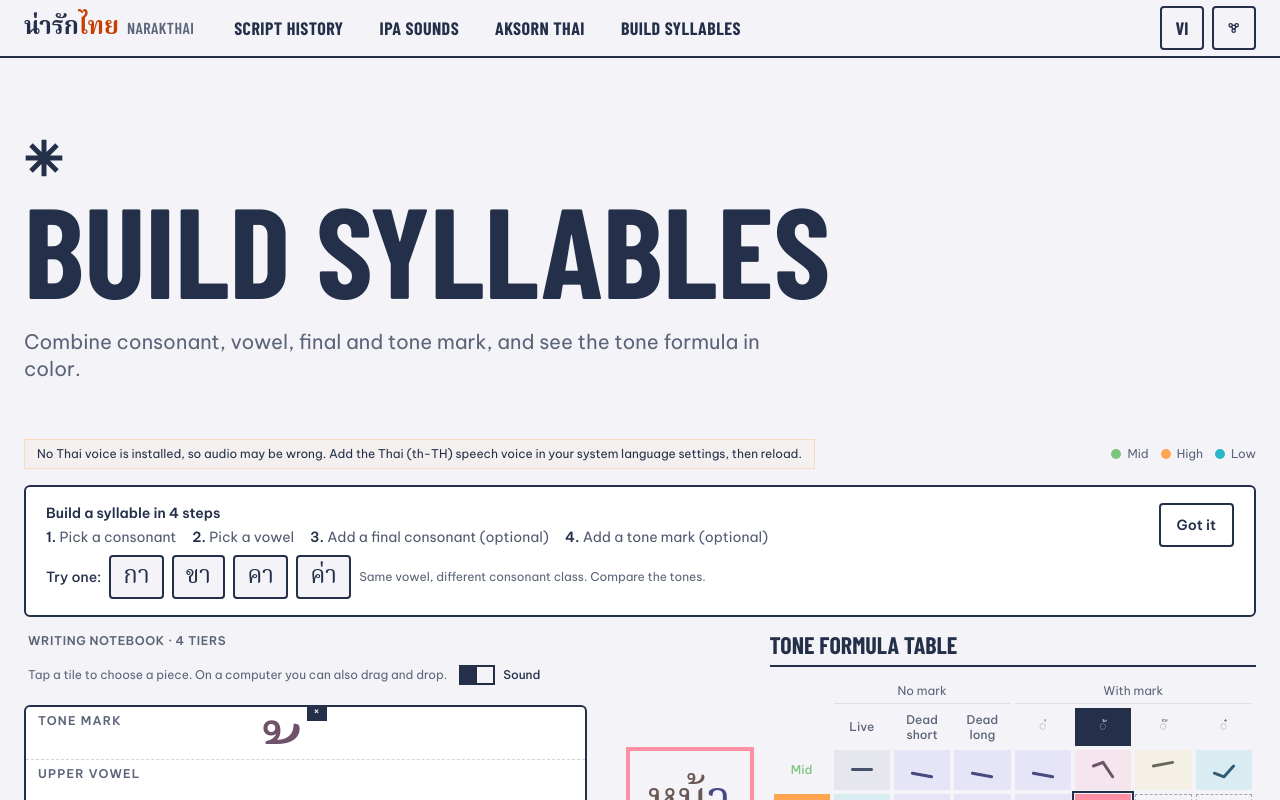
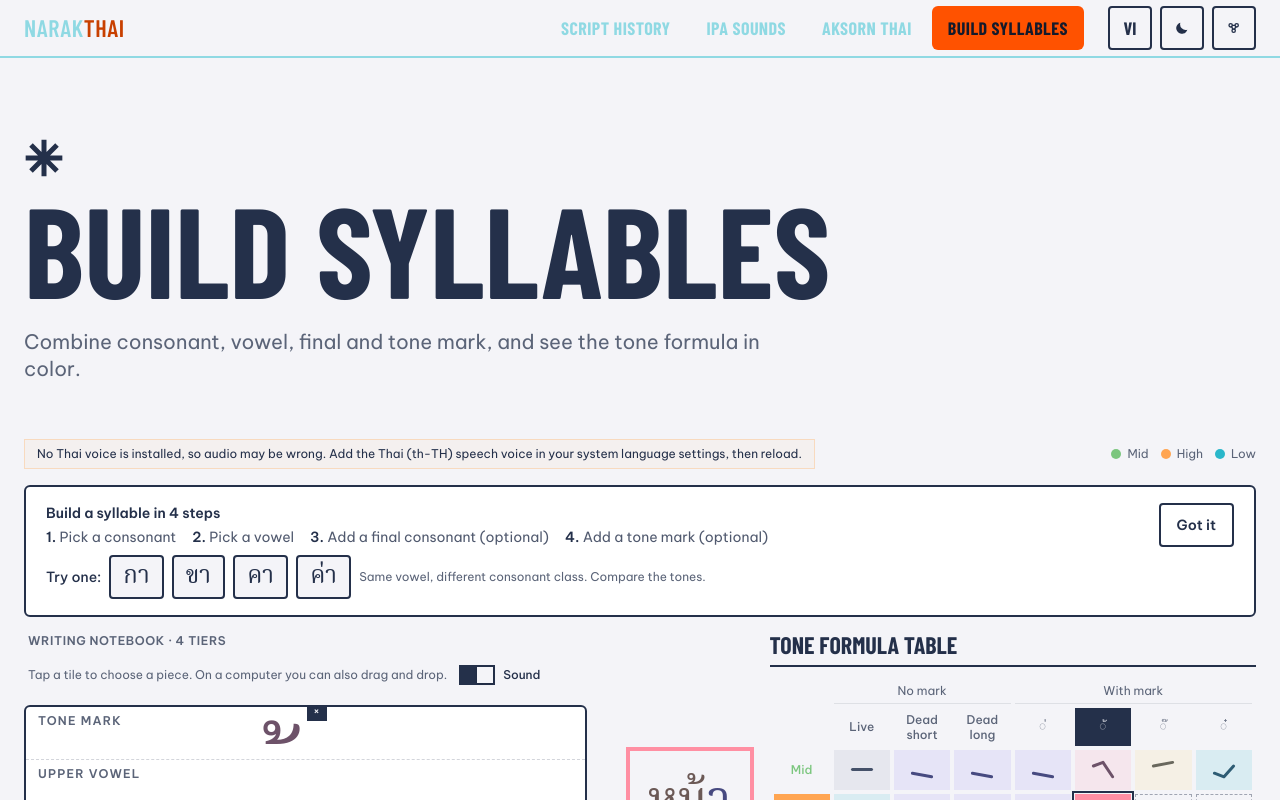
Before and after one commit to timothytnm26/abugikha, a Next.js app in the folder apps/web/: page /en/lab in a window 1280 px wide. Shown: the top 800 px of the page. Built offline with nearby package versions, Linux system fonts and the light colour scheme; a web font is replaced by a local one.

Commit message:
refactor(nav): extract BrandMark and add theme switch to the site nav
Co-Authored-By: Claude Sonnet 5.5 <noreply@anthropic.com>

```diff
--- a/apps/web/src/app/layouts/root-shell.tsx
+++ b/apps/web/src/app/layouts/root-shell.tsx
@@ -18,7 +18,7 @@ export function RootShell({ children }: { children: ReactNode }) {
       >
         {t.nav.skipToContent}
       </a>
-      <header className="sticky top-0 z-40 border-b-2 border-ink bg-paper text-ink">
+      <header className="sticky top-0 z-40 border-b-2 border-pastel bg-paper text-ink">
         <SiteNav />
       </header>
       <main id="main" tabIndex={-1} className="w-full outline-none">{children}</main>
--- /dev/null
+++ b/apps/web/src/widgets/site-nav/brand-mark.tsx
@@ -0,0 +1,91 @@
+"use client";
+import { useEffect, useState } from "react";
+import { prefersReducedMotion } from "@/shared/lib/gsap";
+import { cn } from "@/shared/lib";
+
+type Script = "thai" | "latin";
+
+/** Mỗi phần tử là một cụm hiển thị (chữ Thái gồm cả dấu), từ `brandFrom` trở đi được nhấn màu. */
+const WORDS: Record<Script, { tokens: string[]; brandFrom: number }> = {
+  thai: { tokens: ["น่", "า", "รั", "ก", "ไ", "ท", "ย"], brandFrom: 4 },
+  latin: { tokens: [..."NarakThai"], brandFrom: 5 },
+};
+const HOLD_MS = 3600;
+const SCRAMBLE_MS = 400;
+const STAGGER_MS = 60;
+const SETTLE_MS = 350;
+const FRAME_MS = 50;
+
+type Token = { text: string; script: Script };
+
+/** Logo luân phiên giữa "น่ารักไทย" và "NarakThai" bằng hiệu ứng giải mã từng ký tự. */
+export function BrandMark() {
+  const [view, setView] = useState<Token[]>(
+    WORDS.thai.tokens.map((text) => ({ text, script: "thai" })),
+  );
+
+  useEffect(() => {
+    if (prefersReducedMotion()) return;
+    let raf = 0;
+    let timer = 0;
+    let current: Script = "thai";
+
+    const run = () => {
+      const from = WORDS[current].tokens;
+      const next: Script = current === "thai" ? "latin" : "thai";
+      const target = WORDS[next].tokens;
+      const len = Math.max(from.length, target.length);
+      const total = SCRAMBLE_MS + len * STAGGER_MS + SETTLE_MS;
+      const start = performance.now();
+      let last = 0;
+
+      const tick = (now: number) => {
+        const elapsed = now - start;
+        const done = elapsed >= total;
+        if (done || now - last >= FRAME_MS) {
+          last = now;
+          const tokens: Token[] = [];
+          for (let i = 0; i < len; i++) {
+            const reveal = SCRAMBLE_MS + i * STAGGER_MS;
+            const settled = done || elapsed >= reveal + SETTLE_MS;
+            // Chỉ xen kẽ giữa ký tự cũ và ký tự mới của đúng hai chữ, không chèn ký tự lạ.
+            const showNew = settled || (elapsed >= SCRAMBLE_MS * 0.5 && Math.random() < 0.5);
+            const text = showNew ? target[i] : from[i];
+            if (text !== undefined) tokens.push({ text, script: showNew ? next : current });
+          }
+          setView(tokens);
+        }
+        if (done) {
+          current = next;
+          timer = window.setTimeout(run, HOLD_MS);
+          return;
+        }
+        raf = requestAnimationFrame(tick);
+      };
+      raf = requestAnimationFrame(tick);
+    };
+
+    timer = window.setTimeout(run, HOLD_MS);
+    return () => {
+      clearTimeout(timer);
+      cancelAnimationFrame(raf);
+    };
+  }, []);
+
+  return (
+    <span aria-hidden className="whitespace-nowrap text-xl font-semibold sm:text-2xl">
+      {view.map((tok, i) => (
+        <span
+          key={i}
+          lang={tok.script === "thai" ? "th" : "en"}
+          className={cn(
+            tok.script === "thai" ? "font-thai" : "font-poster uppercase tracking-wide",
+            i >= WORDS[tok.script].brandFrom ? "text-brand" : "text-pastel",
+          )}
+        >
+          {tok.text}
+        </span>
+      ))}
+    </span>
+  );
+}
--- a/apps/web/src/widgets/site-nav/site-nav.tsx
+++ b/apps/web/src/widgets/site-nav/site-nav.tsx
@@ -1,18 +1,20 @@
-"use client";
-import Link from "next/link";
-import { usePathname } from "next/navigation";
-import { useEffect, useRef, useState } from "react";
-import { LEARNING_PATH, stripLocale } from "@/shared/config/routes";
-import { useLocalePath, useT } from "@/shared/i18n";
-import { LocaleSwitch } from "@/features/toggle-locale";
-import { SettingsMenu } from "@/features/customize-appearance";
-import { gsap, useGSAP, prefersReducedMotion } from "@/shared/lib/gsap";
-import { cn } from "@/shared/lib";
+'use client';
+import Link from 'next/link';
+import { usePathname } from 'next/navigation';
+import { useEffect, useRef, useState } from 'react';
+import { LEARNING_PATH, stripLocale } from '@/shared/config/routes';
+import { useLocalePath, useT } from '@/shared/i18n';
+import { LocaleSwitch } from '@/features/toggle-locale';
+import { ThemeSwitch } from '@/features/toggle-theme';
+import { SettingsMenu } from '@/features/customize-appearance';
+import { gsap, useGSAP, prefersReducedMotion } from '@/shared/lib/gsap';
+import { cn } from '@/shared/lib';
+import { BrandMark } from './brand-mark';
 
 /** Thanh điều hướng trên cùng; màn hình hẹp gom các bước vào menu hamburger. */
 export function SiteNav() {
   const pathname = usePathname();
-  const path = stripLocale(pathname ?? "/");
+  const path = stripLocale(pathname ?? '/');
   const href = useLocalePath();
   const t = useT();
   const [open, setOpen] = useState(false);
@@ -23,139 +25,74 @@ export function SiteNav() {
   useEffect(() => {
     if (!open) return;
     const onKey = (e: KeyboardEvent) => {
-      if (e.key === "Escape") {
+      if (e.key === 'Escape') {
         setOpen(false);
         button.current?.focus();
       }
     };
     const onClick = (e: MouseEvent) => {
-      if (
-        !panel.current?.contains(e.target as Node) &&
-        !button.current?.contains(e.target as Node)
-      )
-        setOpen(false);
+      if (!panel.current?.contains(e.target as Node) && !button.current?.contains(e.target as Node)) setOpen(false);
     };
-    document.addEventListener("keydown", onKey);
-    document.addEventListener("mousedown", onClick);
+    document.addEventListener('keydown', onKey);
+    document.addEventListener('mousedown', onClick);
     return () => {
-      document.removeEventListener("keydown", onKey);
-      document.removeEventListener("mousedown", onClick);
+      document.removeEventListener('keydown', onKey);
+      document.removeEventListener('mousedown', onClick);
     };
   }, [open]);
 
   useGSAP(
     () => {
       if (!open || prefersReducedMotion()) return;
-      gsap.fromTo(
-        panel.current,
-        { y: -12, opacity: 0 },
-        { y: 0, opacity: 1, duration: 0.25, ease: "power2.out" },
-      );
-      gsap.fromTo(
-        ".menu-item",
-        { x: -12, opacity: 0 },
-        { x: 0, opacity: 1, duration: 0.3, stagger: 0.05, delay: 0.05 },
-      );
+      gsap.fromTo(panel.current, { y: -12, opacity: 0 }, { y: 0, opacity: 1, duration: 0.25, ease: 'power2.out' });
+      gsap.fromTo('.menu-item', { x: -12, opacity: 0 }, { x: 0, opacity: 1, duration: 0.3, stagger: 0.05, delay: 0.05 });
     },
     { dependencies: [open], scope: panel },
   );
 
   return (
     <div className="relative">
-      <nav
-        aria-label={t.nav.path}
-        className="mx-auto flex h-14 max-w-[1440px] items-center gap-1.5 px-3 sm:gap-2 sm:px-4 md:px-6"
-      >
-        <Link
-          href={href("/")}
-          className="group mr-2 flex shrink-0 items-baseline gap-2 whitespace-nowrap leading-none md:mr-4"
-          aria-label={t.nav.brandLabel}
-        >
-          <span lang="th" className="font-thai text-xl font-semibold sm:text-2xl">
-            น่ารัก<span className="text-brand">ไทย</span>
-          </span>
-          <span className="hidden font-poster text-base font-semibold uppercase tracking-wide text-ink-soft min-[420px]:inline">NarakThai</span>
+      <nav aria-label={t.nav.path} className="mx-auto flex h-14 max-w-[1440px] items-center gap-1.5 px-3 sm:gap-2 sm:px-4 md:px-6">
+        <Link href={href('/')} className="group mr-2 flex shrink-0 items-baseline gap-2 whitespace-nowrap leading-none md:mr-4" aria-label={t.nav.brandLabel}>
+          <BrandMark />
         </Link>
-        <ul className="hidden items-center gap-1 lg:flex">
+        <ul className="ml-auto hidden items-center gap-1 lg:flex">
           {LEARNING_PATH.map((item) => {
             const active = path === item.href;
             return (
               <li key={item.href}>
-                <Link
-                  href={href(item.href)}
-                  aria-current={active ? "page" : undefined}
-                  className={cn(
-                    "flex min-h-11 items-center whitespace-nowrap px-4 font-poster text-lg font-bold uppercase tracking-wide focus-visible:outline-4 focus-visible:-outline-offset-4 focus-visible:outline-ink",
-                    active
-                      ? "bg-poster-orange text-poster-black"
-                      : "text-ink hover:bg-ink/10",
-                  )}
-                >
+                <Link href={href(item.href)} aria-current={active ? 'page' : undefined} className={cn('flex min-h-11 items-center whitespace-nowrap px-4 font-poster text-lg font-bold uppercase tracking-wide focus-visible:outline-4 focus-visible:-outline-offset-4 focus-visible:outline-ink', active ? 'bg-note-orange text-note-black' : 'text-pastel hover:bg-pastel/20')}>
                   {t.routes[item.key].title}
                 </Link>
               </li>
             );
           })}
         </ul>
-        <div className="ml-auto flex items-center gap-2">
+        <div className="ml-auto flex items-center gap-2 lg:ml-4">
           <LocaleSwitch />
+          <ThemeSwitch />
           <SettingsMenu />
-          <button
-            ref={button}
-            type="button"
-            onClick={() => setOpen((o) => !o)}
-            aria-expanded={open}
-            aria-controls="site-menu"
-            aria-label={open ? t.nav.closeMenu : t.nav.openMenu}
-            className="nav-btn lg:hidden"
-          >
-            <svg
-              aria-hidden
-              viewBox="0 0 24 24"
-              className="size-4 stroke-current stroke-2"
-              strokeLinecap="round"
-            >
-              {open ? (
+          <button ref={button} type="button" onClick={() => setOpen((o) => !o)} aria-expanded={open} aria-controls="site-menu" aria-label={open ? t.nav.closeMenu : t.nav.openMenu} className="nav-btn lg:hidden">
+            <svg aria-hidden viewBox="0 0 24 24" className="size-4 stroke-current stroke-2" strokeLinecap="round">
+              {open ?
                 <path d="M6 6l12 12M18 6L6 18" />
-              ) : (
-                <path d="M4 7h16M4 12h16M4 17h16" />
-              )}
+              : <path d="M4 7h16M4 12h16M4 17h16" />}
             </svg>
           </button>
         </div>
       </nav>
 
       {open && (
-        <div
-          ref={panel}
-          id="site-menu"
-          className="absolute inset-x-0 top-full border-b-2 border-ink bg-paper px-4 pb-6 pt-2 text-ink lg:hidden"
-        >
+        <div ref={panel} id="site-menu" className="absolute inset-x-0 top-full border-b-2 border-ink bg-paper px-4 pb-6 pt-2 text-ink lg:hidden">
           <ol className="space-y-1">
             {LEARNING_PATH.map((item) => {
               const active = path === item.href;
               return (
                 <li key={item.href} className="menu-item">
-                  <Link
-                    href={href(item.href)}
-                    aria-current={active ? "page" : undefined}
-                    className={cn(
-                      "flex gap-3 p-3 focus-visible:outline-4 focus-visible:-outline-offset-4 focus-visible:outline-ink",
-                      active ? "bg-poster-orange text-poster-black" : "hover:bg-ink/10",
-                    )}
-                  >
+                  <Link href={href(item.href)} aria-current={active ? 'page' : undefined} className={cn('flex gap-3 p-3 focus-visible:outline-4 focus-visible:-outline-offset-4 focus-visible:outline-ink', active ? 'bg-note-orange text-note-black' : 'hover:bg-ink/10')}>
                     <span>
-                      <span className="block font-poster text-2xl font-bold uppercase leading-tight">
-                        {t.routes[item.key].title}
-                      </span>
-                      <span
-                        className={cn(
-                          "block text-sm",
-                          active ? "opacity-80" : "text-ink-soft",
-                        )}
-                      >
-                        {t.routes[item.key].blurb}
-                      </span>
+                      <span className="block font-poster text-2xl font-bold uppercase leading-tight">{t.routes[item.key].title}</span>
+                      <span className={cn('block text-sm', active ? 'opacity-80' : 'text-ink-soft')}>{t.routes[item.key].blurb}</span>
                     </span>
                   </Link>
                 </li>
```
